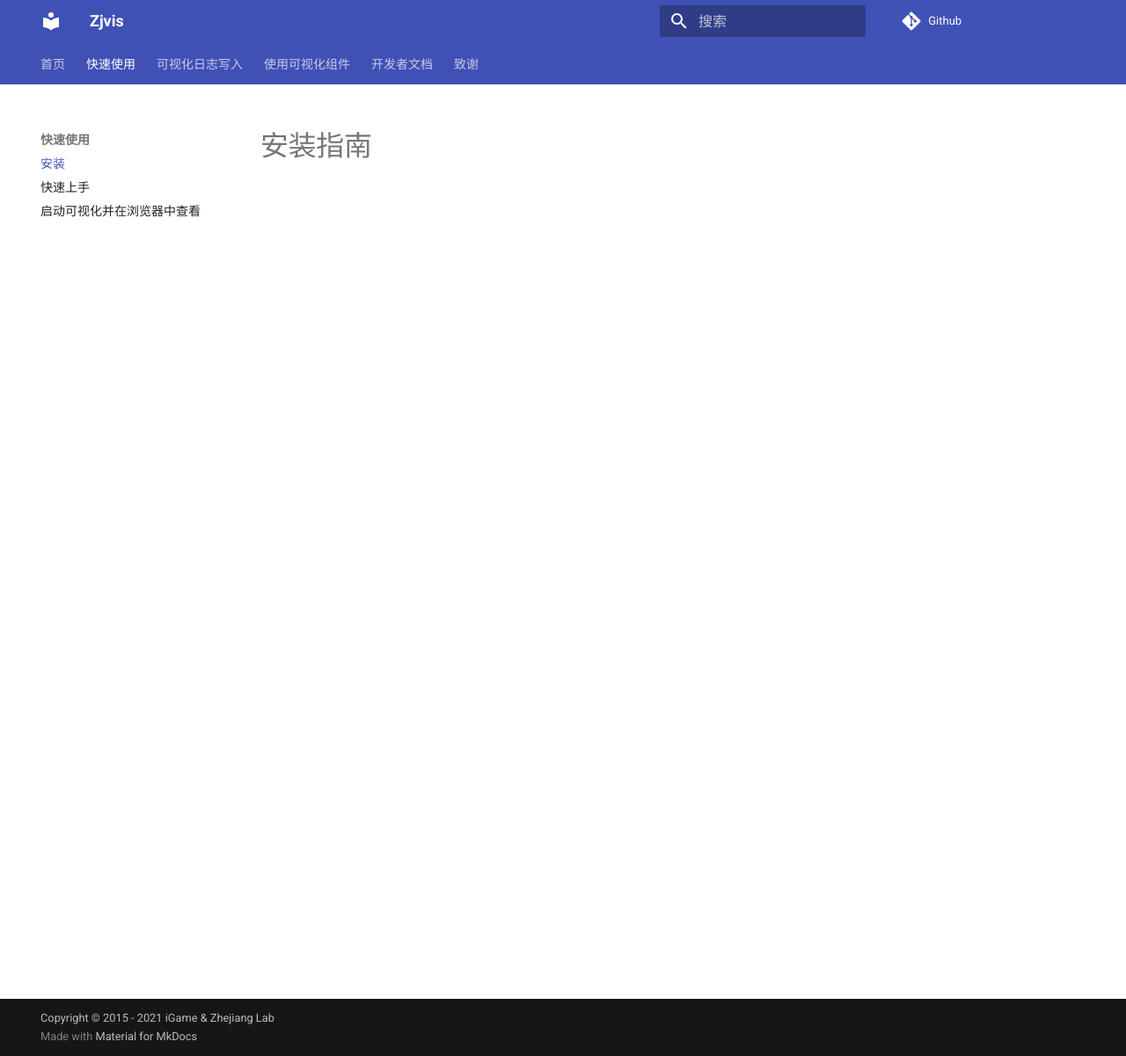
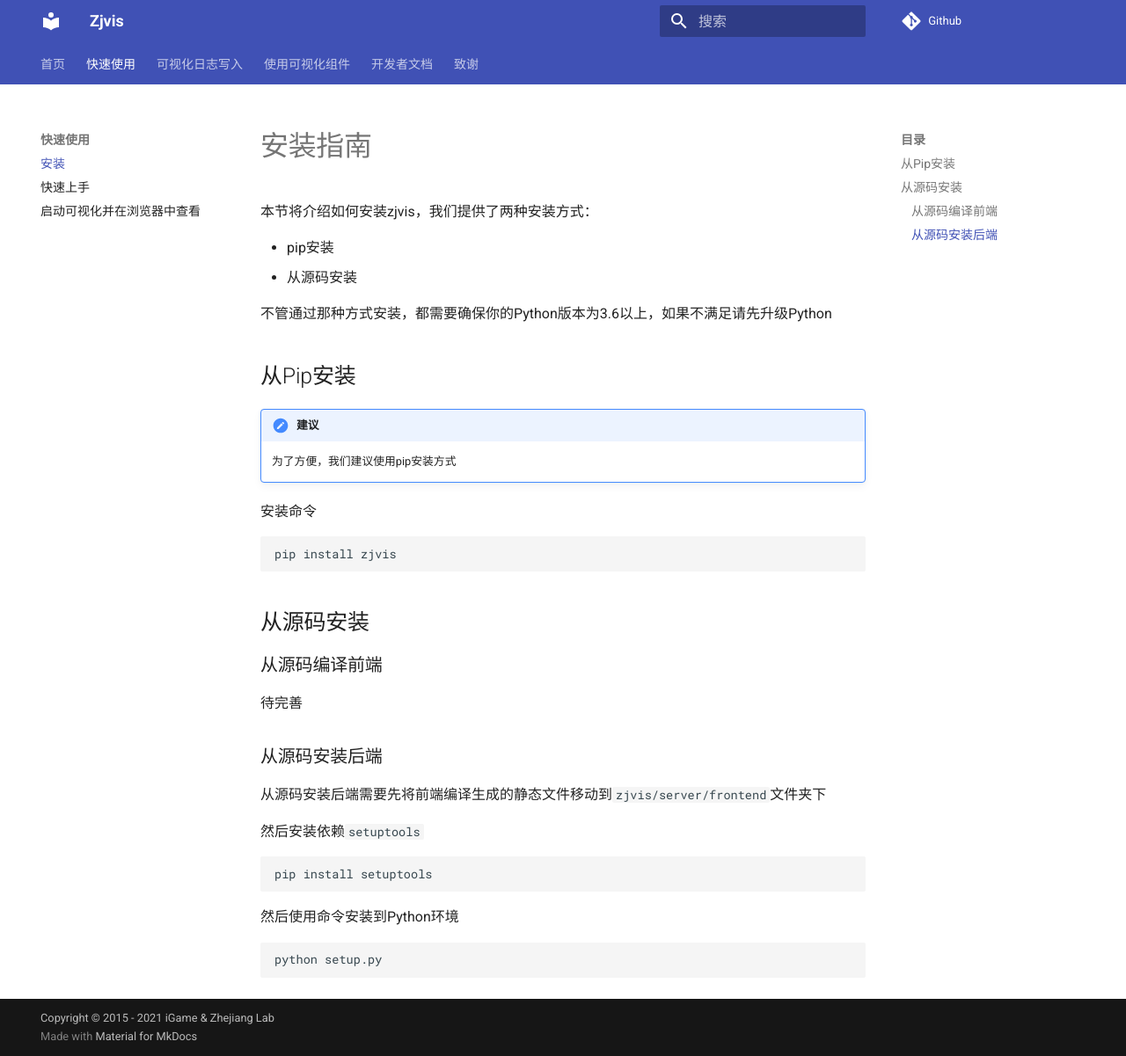
Before and after one commit to iGame-Lab/tsvis-docs, an MkDocs documentation site: the page built from docs/quick_start/install.md, in a window 1280 px wide and 1201 px high. Shown: the whole window at 88% size. Built offline with MkDocs 1.6.1 and Material for MkDocs 9.7.7, drawn with Linux system fonts in a browser that asks for light colours; comment, search, counter and statistics services are not loaded.

Commit message:
2021年7月26日20:55:11

````diff
--- a/docs/quick_start/install.md
+++ b/docs/quick_start/install.md
@@ -1 +1,42 @@
 # 安装指南
+
+本节将介绍如何安装zjvis，我们提供了两种安装方式：
+
+- pip安装
+- 从源码安装
+
+不管通过那种方式安装，都需要确保你的Python版本为3.6以上，如果不满足请先升级Python
+
+## 从Pip安装
+
+!!! 建议
+
+    为了方便，我们建议使用pip安装方式
+
+安装命令
+
+```
+pip install zjvis
+```
+
+## 从源码安装
+
+### 从源码编译前端
+
+待完善
+
+### 从源码安装后端
+
+从源码安装后端需要先将前端编译生成的静态文件移动到`zjvis/server/frontend`文件夹下
+
+然后安装依赖`setuptools`
+
+```
+pip install setuptools
+```
+
+然后使用命令安装到Python环境
+
+```
+python setup.py
+```
````
